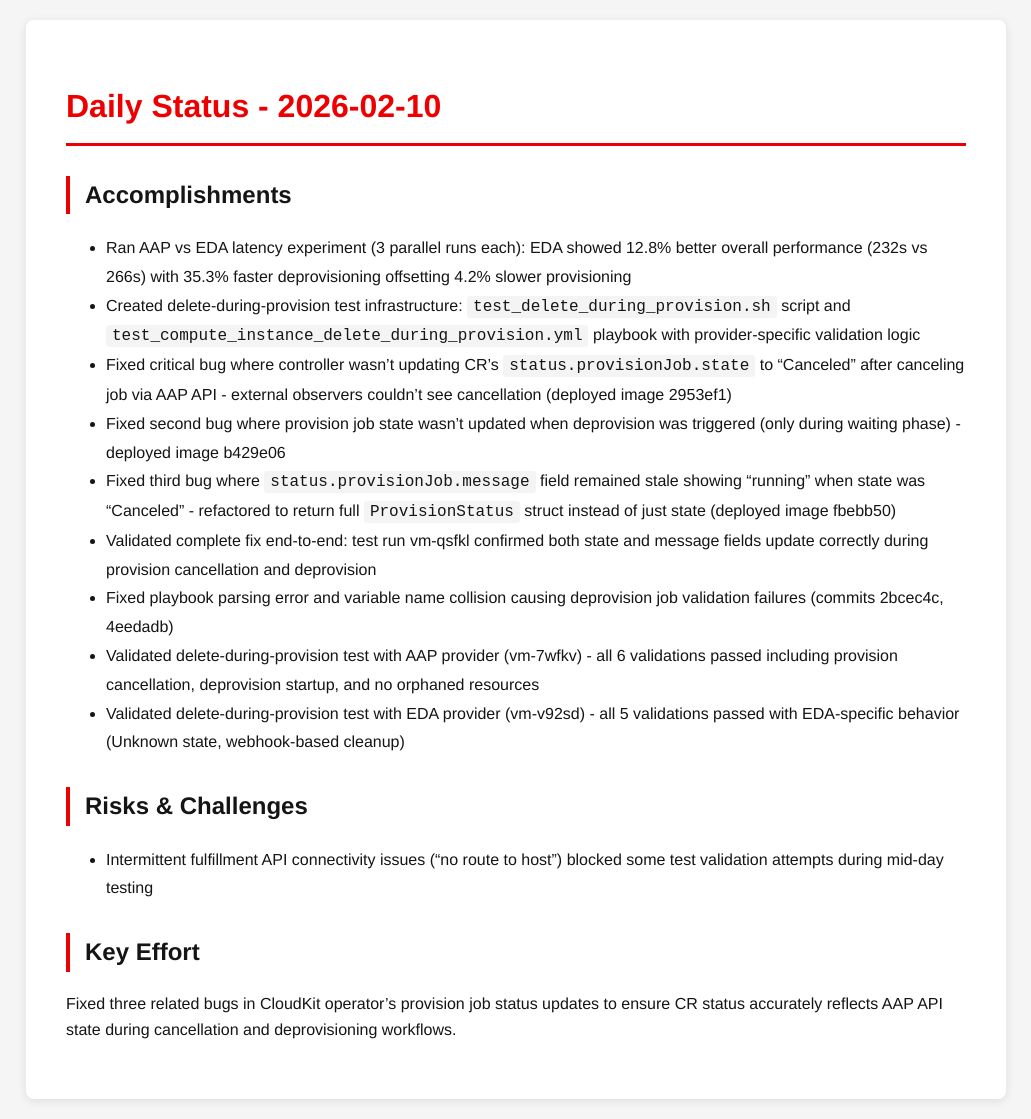
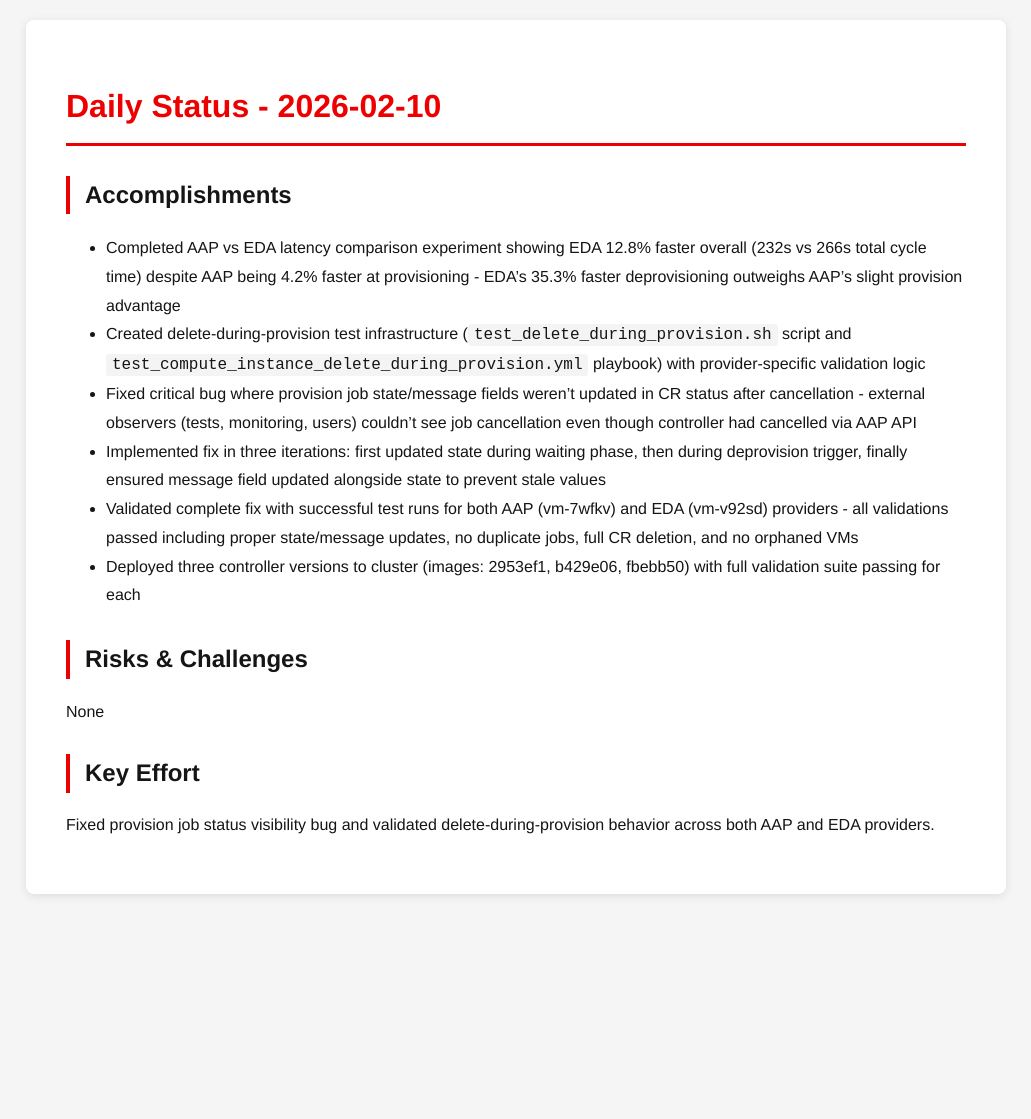
Before and after one commit to tzvatot/daily-status, a Jekyll site: the page built from 2026-02-10.md, in a window 1280 px wide. Shown: the whole page, without its empty margins (124-1155 px from the left). Built offline with Jekyll 4.4.1, drawn with Linux system fonts in a browser that asks for light colours; after the commit the page ends 914 px from its top, so only the background shows below that.

Commit message:
Daily status update - 2026-02-10

```diff
--- a/2026-02-10.md
+++ b/2026-02-10.md
@@ -7,18 +7,15 @@
 # Daily Status - 2026-02-10
 
 ## Accomplishments
-- Ran AAP vs EDA latency experiment (3 parallel runs each): EDA showed 12.8% better overall performance (232s vs 266s) with 35.3% faster deprovisioning offsetting 4.2% slower provisioning
-- Created delete-during-provision test infrastructure: `test_delete_during_provision.sh` script and `test_compute_instance_delete_during_provision.yml` playbook with provider-specific validation logic
-- Fixed critical bug where controller wasn't updating CR's `status.provisionJob.state` to "Canceled" after canceling job via AAP API - external observers couldn't see cancellation (deployed image 2953ef1)
-- Fixed second bug where provision job state wasn't updated when deprovision was triggered (only during waiting phase) - deployed image b429e06
-- Fixed third bug where `status.provisionJob.message` field remained stale showing "running" when state was "Canceled" - refactored to return full `ProvisionStatus` struct instead of just state (deployed image fbebb50)
-- Validated complete fix end-to-end: test run vm-qsfkl confirmed both state and message fields update correctly during provision cancellation and deprovision
-- Fixed playbook parsing error and variable name collision causing deprovision job validation failures (commits 2bcec4c, 4eedadb)
-- Validated delete-during-provision test with AAP provider (vm-7wfkv) - all 6 validations passed including provision cancellation, deprovision startup, and no orphaned resources
-- Validated delete-during-provision test with EDA provider (vm-v92sd) - all 5 validations passed with EDA-specific behavior (Unknown state, webhook-based cleanup)
+- Completed AAP vs EDA latency comparison experiment showing EDA 12.8% faster overall (232s vs 266s total cycle time) despite AAP being 4.2% faster at provisioning - EDA's 35.3% faster deprovisioning outweighs AAP's slight provision advantage
+- Created delete-during-provision test infrastructure (`test_delete_during_provision.sh` script and `test_compute_instance_delete_during_provision.yml` playbook) with provider-specific validation logic
+- Fixed critical bug where provision job state/message fields weren't updated in CR status after cancellation - external observers (tests, monitoring, users) couldn't see job cancellation even though controller had cancelled via AAP API
+- Implemented fix in three iterations: first updated state during waiting phase, then during deprovision trigger, finally ensured message field updated alongside state to prevent stale values
+- Validated complete fix with successful test runs for both AAP (vm-7wfkv) and EDA (vm-v92sd) providers - all validations passed including proper state/message updates, no duplicate jobs, full CR deletion, and no orphaned VMs
+- Deployed three controller versions to cluster (images: 2953ef1, b429e06, fbebb50) with full validation suite passing for each
 
 ## Risks & Challenges
-- Intermittent fulfillment API connectivity issues ("no route to host") blocked some test validation attempts during mid-day testing
+None
 
 ## Key Effort
-Fixed three related bugs in CloudKit operator's provision job status updates to ensure CR status accurately reflects AAP API state during cancellation and deprovisioning workflows.
+Fixed provision job status visibility bug and validated delete-during-provision behavior across both AAP and EDA providers.
```
